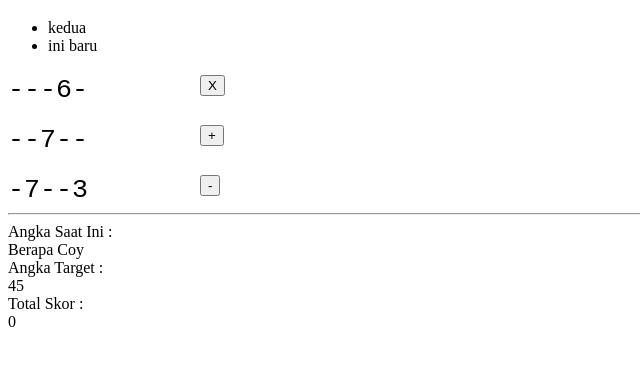
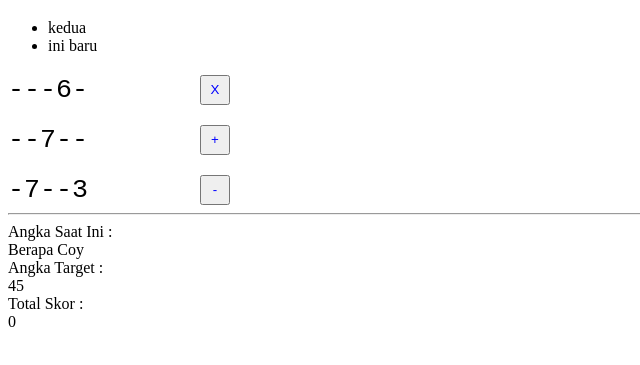
Before and after one commit to Busroni/Guitar_Hero, a plain HTML site: page index.html in a window 1280 px wide. Shown: the part 61-426 px from the top of the page, without its empty margins (0-640 px from the left). Drawn offline with Linux system fonts and the light colour scheme.

Commit message:
update overflow

```diff
--- a/index.css
+++ b/index.css
@@ -9,9 +9,16 @@
 	position: fixed;
 	top: auto;
 	left: 200px;
+    height: 30px;
+    width: 30px;
+    color: blue;
 }
 .group{
 	margin-top: 20px;
     font-size: 20pt;
     font-family: monospace;
+    max-width: 207px;
+    max-height: 40px;
+    white-space: nowrap;
+    overflow: hidden;
 }
```
